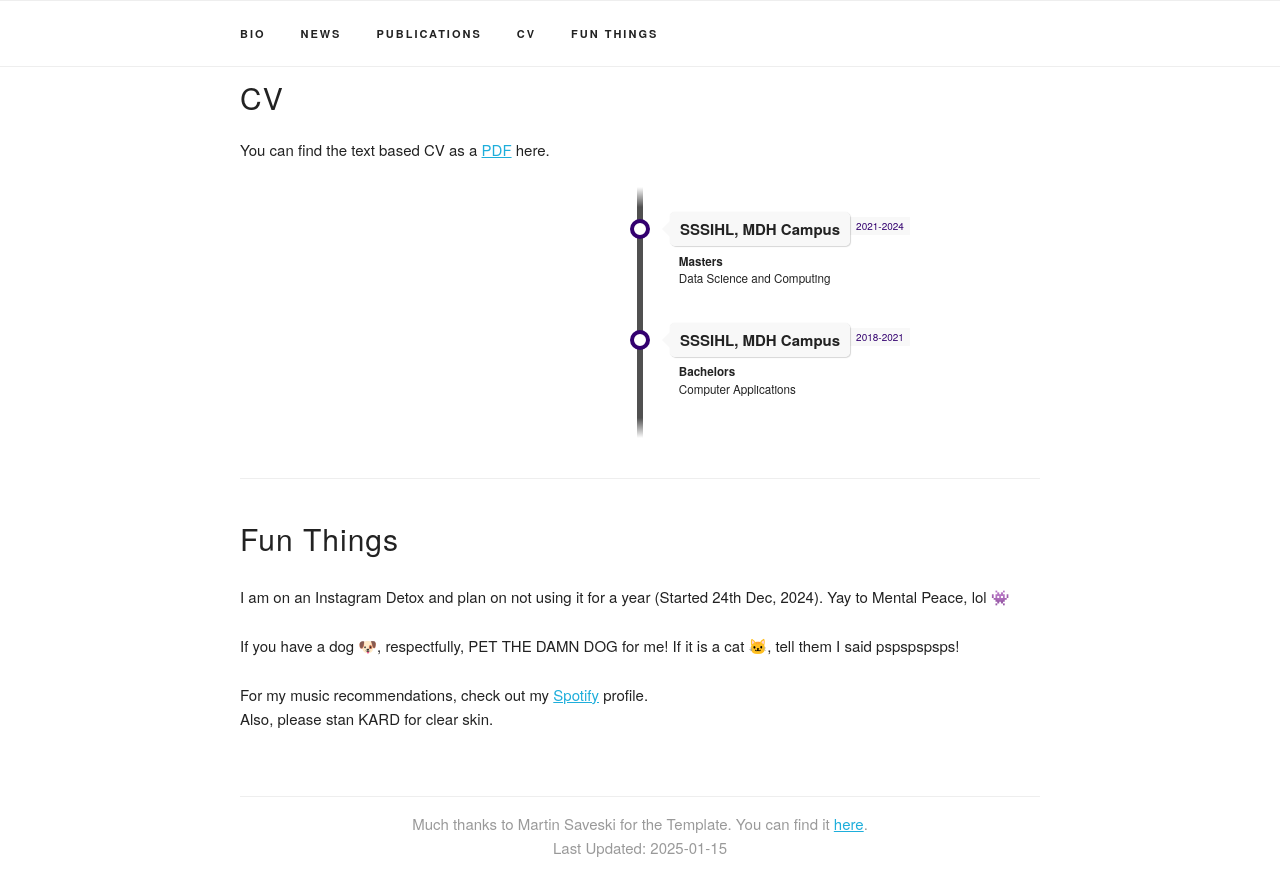
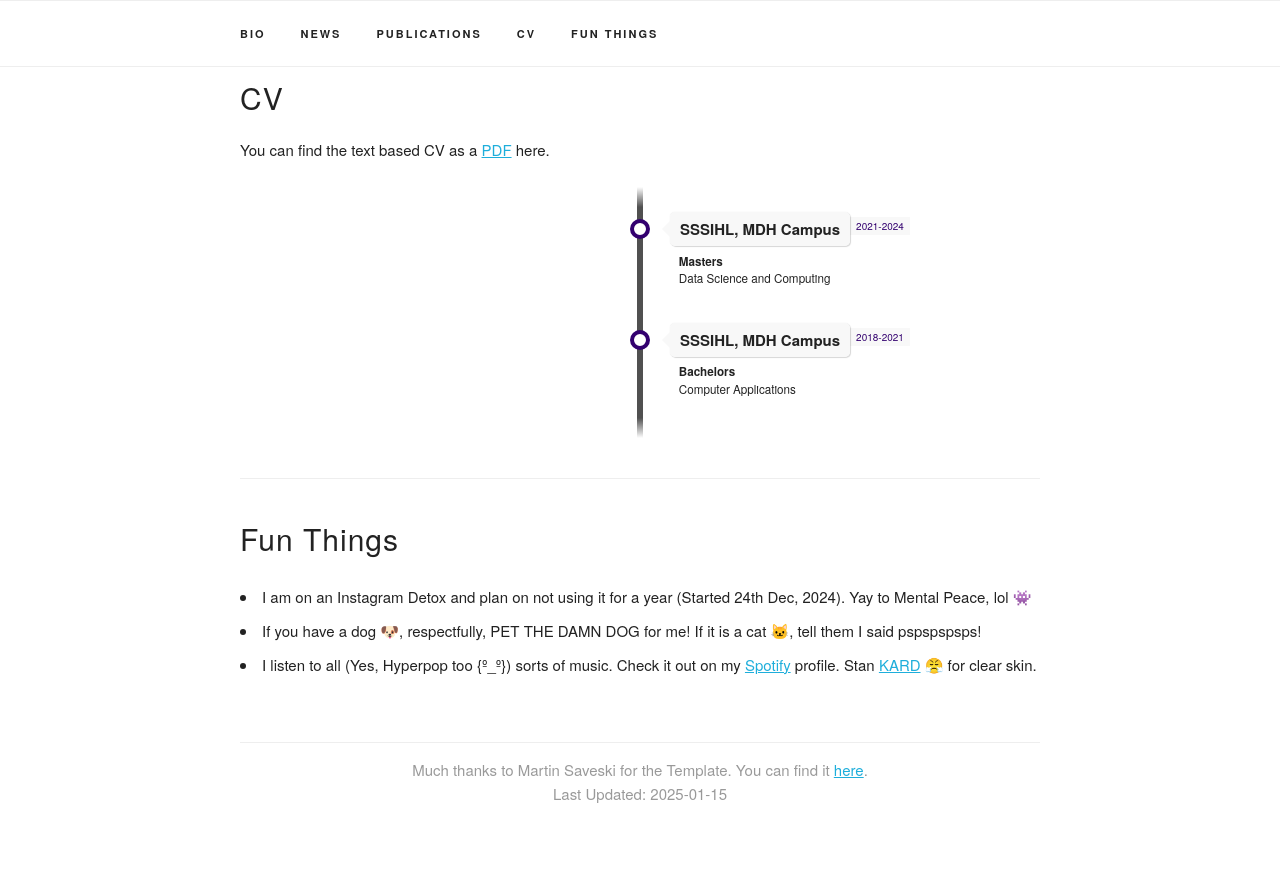
Before and after one commit to callmesanfornow/callmesanfornow.github.io, a Jekyll site: the page built from index.html, in a window 1280 px wide and 900 px high, scrolled down 1523 px. Shown: the top 896 px of the window. Built offline with Jekyll 4.4.1, drawn with Linux system fonts in a browser that asks for light colours; some web fonts are replaced; after the commit the page ends 2369 px from its top, so only the background shows below that.

Commit message:
Update index.html

```diff
--- a/index.html
+++ b/index.html
@@ -231,15 +231,14 @@ title: Home
 <div class="docs-section" id="fun">
   <h4>Fun Things</h4>
   <p>
-    <p>
+    <li>
       I am on an Instagram Detox and plan on not using it for a year (Started 24th Dec, 2024). Yay to Mental Peace, lol 👾 <br/>
-    </p>
-    <p>
+    </li>
+    <li>
       If you have a dog 🐶, respectfully, PET THE DAMN DOG for me! If it is a cat 🐱, tell them I said pspspspsps!
-    </p>
-    <p>
-      For my music recommendations, check out my <a href="https://open.spotify.com/user/lf7scpruyyz5wehsx47rekvux?si=219d9ce34855490f">Spotify</a> profile.
-      <br/> Also, please stan KARD for clear skin.
-    </p>
+    </li>
+    <li>
+      I listen to all (Yes, Hyperpop too {º_º}) sorts of music. Check it out on my <a href="https://open.spotify.com/user/lf7scpruyyz5wehsx47rekvux?si=219d9ce34855490f">Spotify</a> profile. Stan <a href="https://open.spotify.com/artist/2JhAlkmukNvarUpGhTFXUQ?si=oww7UXsnRDiLr8xAxWtuKw">KARD</a> 😤 for clear skin.
+    </li>
   </p>
 </div>
```
